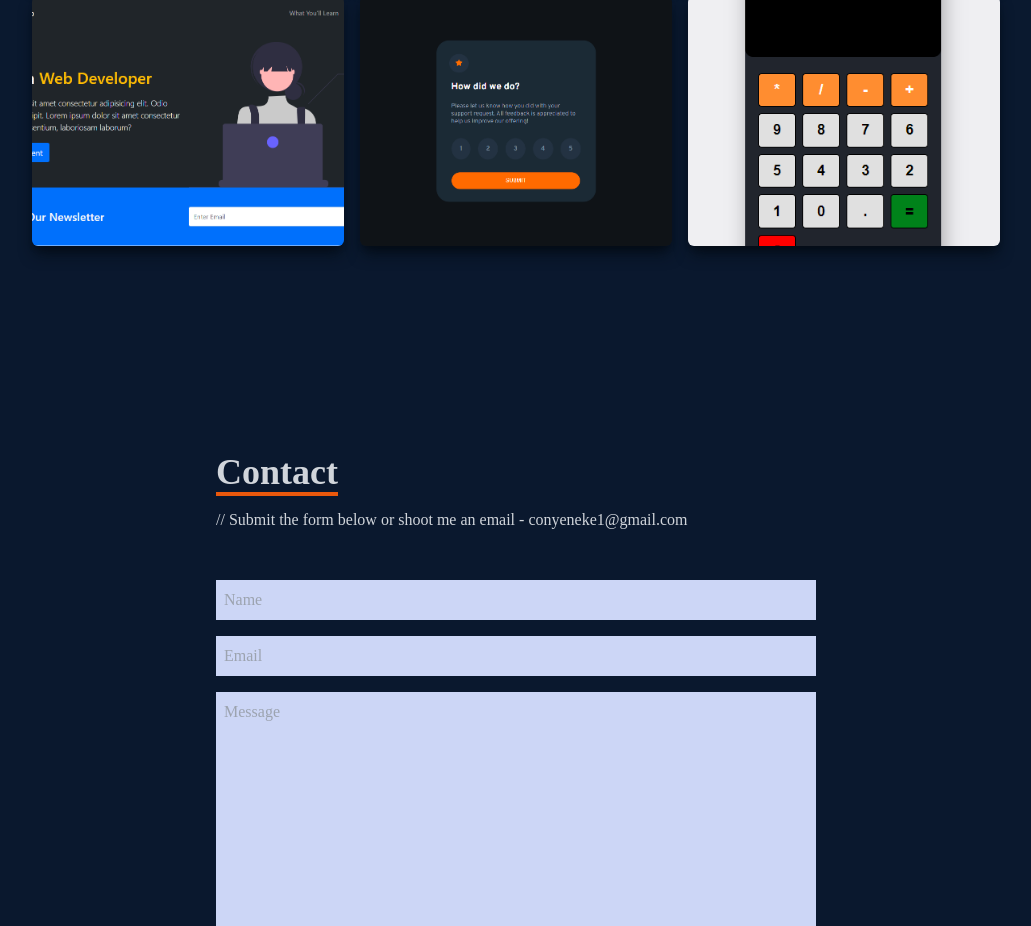
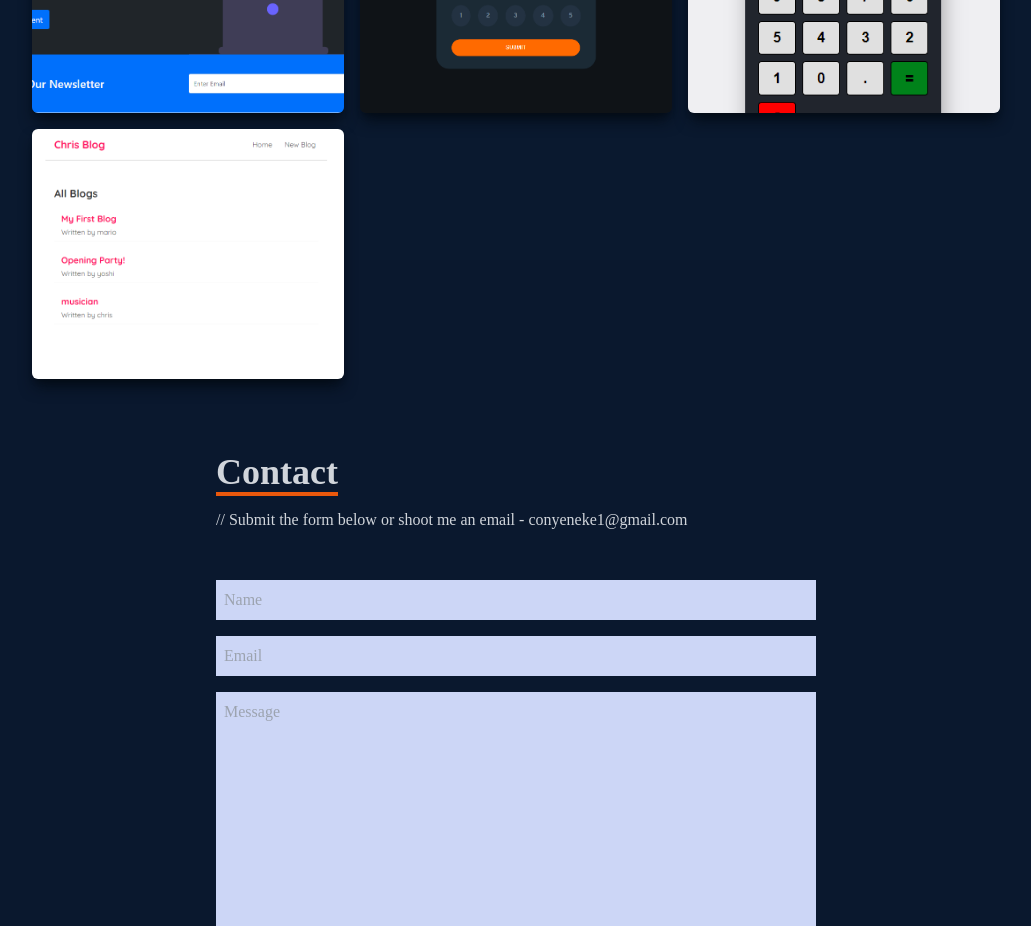
Before and after one commit to conyeneke1/chris-portfollio, a React (Create React App) app: page / in a window 1280 px wide. Shown: the part 2940-3866 px from the top of the page, without its empty margins (124-1155 px from the left). Built offline with nearby package versions, Linux system fonts and the light colour scheme.

Commit message:
added a new project

```diff
--- a/src/components/Works.jsx
+++ b/src/components/Works.jsx
@@ -6,6 +6,7 @@ import PricingPage from "../assets/Works/pricing-page.png";
 import Calculator from "../assets/Works/calculator.png";
 import FrontendBootcamp from "../assets/Works/frontend-bootcamp.png";
 import ReviewApp from "../assets/Works/review-app.png";
+import ChrisBlog from "../assets/Works/chris-blog.png";
 
 const Works = () => {
   return (
@@ -60,6 +61,12 @@ const Works = () => {
             code="https://github.com/conyeneke1/calculator"
             img={Calculator}
           />
+          <Project
+            title="Blog"
+            demo="soundz-blog.netlify.app"
+            code="https://github.com/conyeneke1/chris-blog"
+            img={ChrisBlog}
+          />
         </div>
       </div>
     </div>
```
Also changed, not shown: src/assets/Works/chris-blog.png (added).
